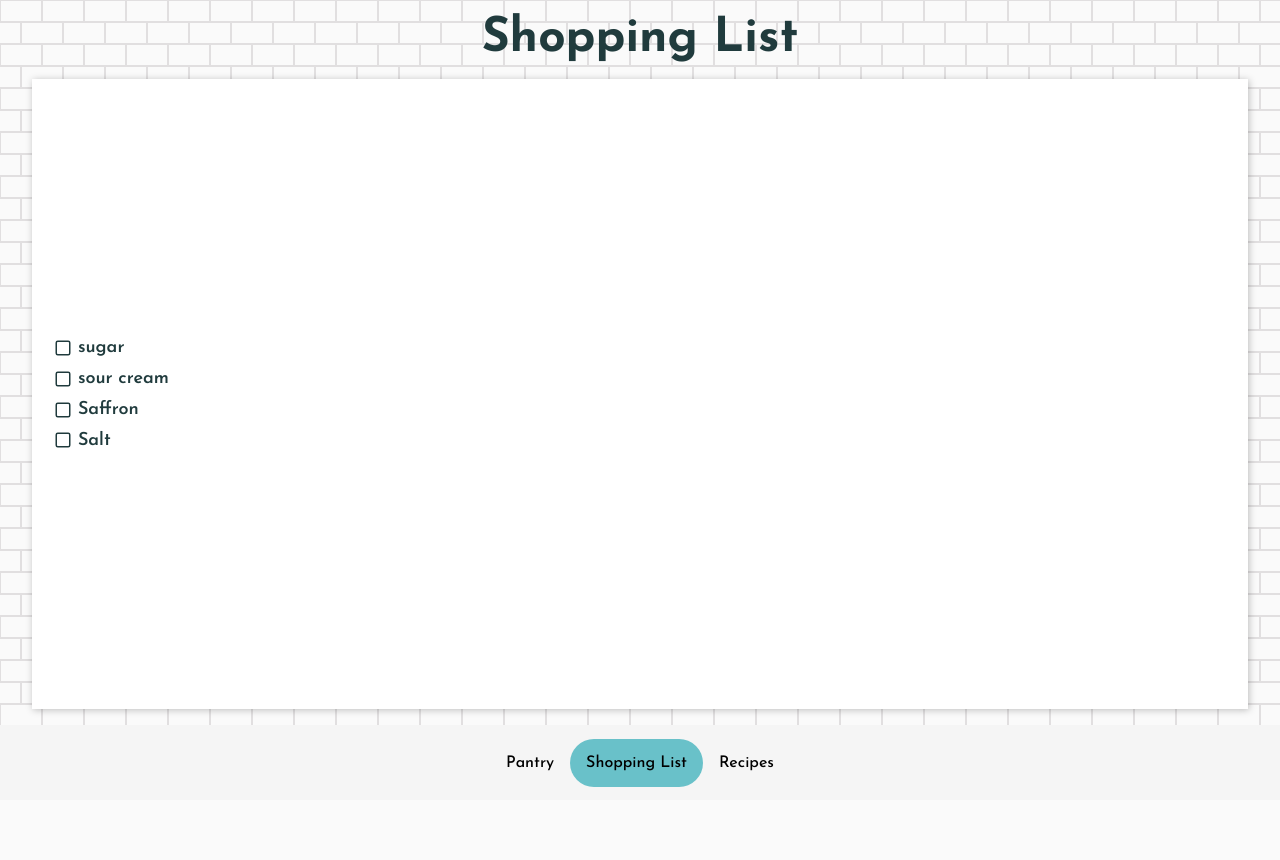
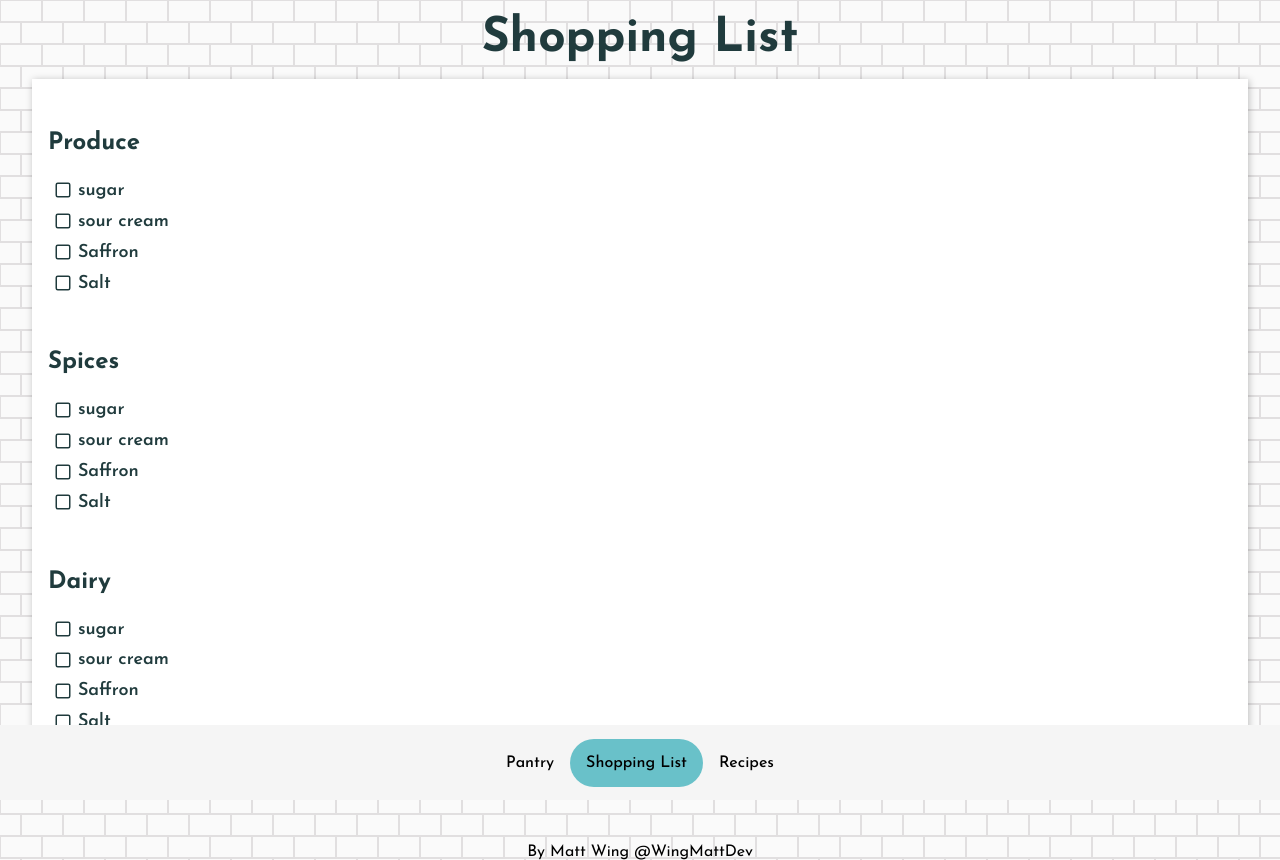
Before and after one commit to wingmatt/kitchensyncc, a Next.js app: page /list in a window 1280 px wide. Before the commit the page ends 800 px from the top, so only its background shows below. Built offline with nearby package versions, Linux system fonts and the light colour scheme.

Commit message:
Add example headings & sections to List page

```diff
--- a/pages/list.tsx
+++ b/pages/list.tsx
@@ -5,6 +5,21 @@ export default function List(){
   return (
     <Layout title="Shopping List">
       <ul className="content-list">
+        <h2>Produce</h2>
+        <ShoppingListItem quantity="1" unit="cup" ingredient="sugar" type="shopping" />
+        <ShoppingListItem quantity="1" unit="cup" ingredient="sour cream" type="shopping"/>
+        <ShoppingListItem quantity="1" unit="cup" ingredient="Saffron" type="shopping"/>
+        <ShoppingListItem quantity="1" unit="cup" ingredient="Salt" type="shopping"/>
+      </ul>
+      <ul className="content-list">
+        <h2>Spices</h2>
+        <ShoppingListItem quantity="1" unit="cup" ingredient="sugar" type="shopping" />
+        <ShoppingListItem quantity="1" unit="cup" ingredient="sour cream" type="shopping"/>
+        <ShoppingListItem quantity="1" unit="cup" ingredient="Saffron" type="shopping"/>
+        <ShoppingListItem quantity="1" unit="cup" ingredient="Salt" type="shopping"/>
+      </ul>
+      <ul className="content-list">
+        <h2>Dairy</h2>
         <ShoppingListItem quantity="1" unit="cup" ingredient="sugar" type="shopping" />
         <ShoppingListItem quantity="1" unit="cup" ingredient="sour cream" type="shopping"/>
         <ShoppingListItem quantity="1" unit="cup" ingredient="Saffron" type="shopping"/>
```
